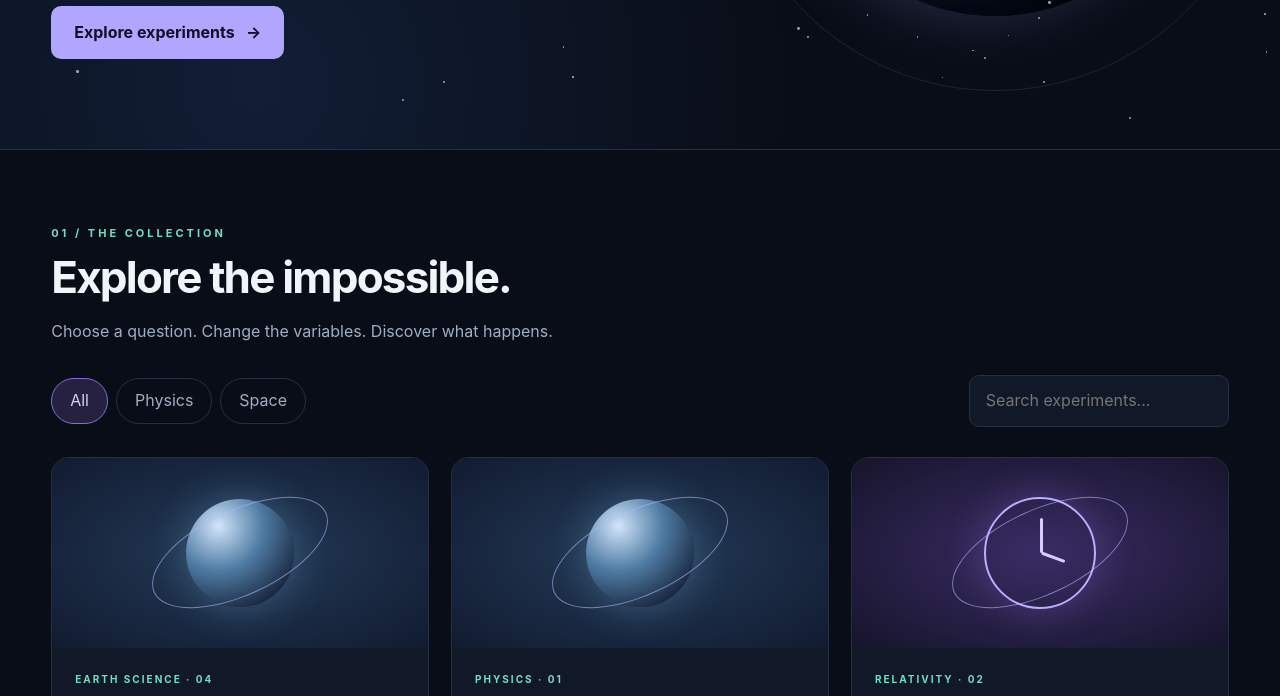
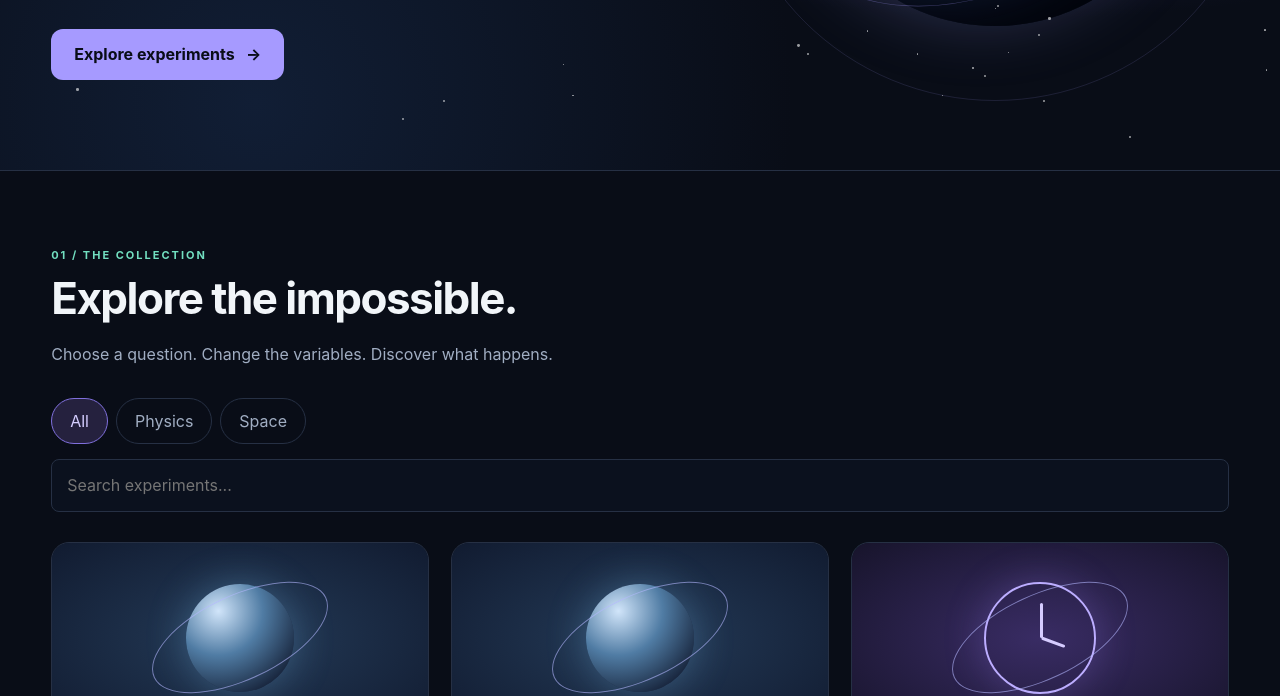
Before and after one commit to MichellaStone/what-if-lab, a plain HTML site: page index.html in a window 1280 px wide. Shown: the part 585-1281 px from the top of the page. Drawn offline with Linux system fonts and the light colour scheme.

Commit message:
Connect homepage to shared design system

```diff
--- a/index.html
+++ b/index.html
@@ -8,7 +8,13 @@
 <meta name="description" content="Explore fascinating what-if questions through free interactive physics and space simulations.">
 <title>What If Lab — Change the Rules. Discover the Science.</title>
 
+
+<link rel="stylesheet" href="css/style.css">
+<link rel="stylesheet" href="css/animations.css">
+<script src="js/main.js" defer></script>
+
 <style>
+@layer legacy {
 :root {
   --bg: #090d17;
   --panel: #111827;
@@ -548,6 +554,7 @@ footer {
     transition: none !important;
     animation: none !important;
   }
+}
 }
 </style>
 </head>
```
